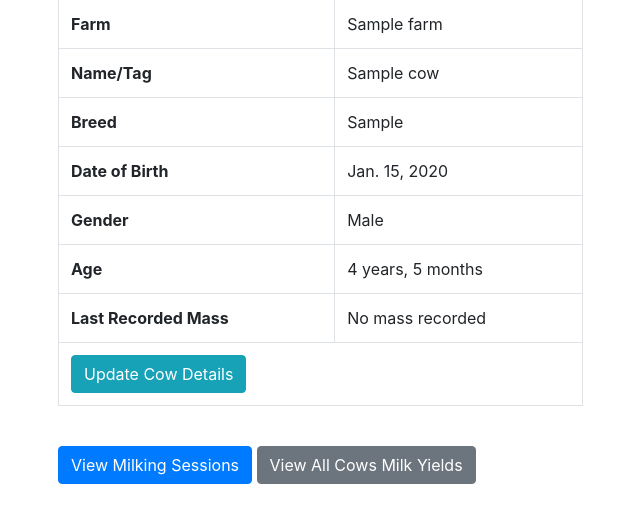
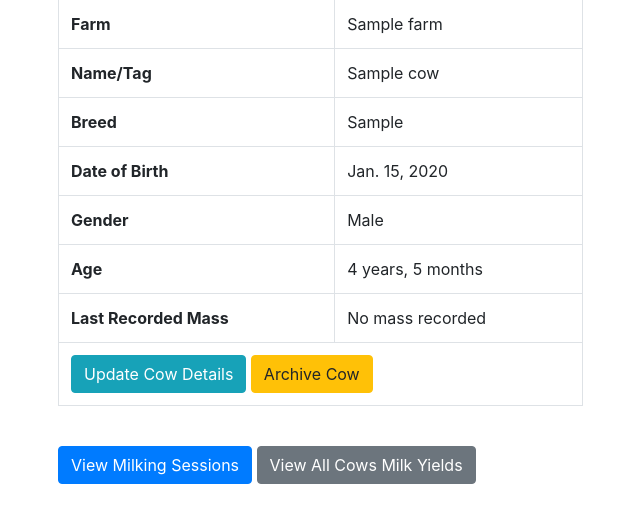
Before and after one commit to AlvinOt/dairy-django, a Django app: a page that uses mashamba/templates/mashamba/dairyfarm/cow_detail.html in a window 1280 px wide. Shown: the part 175-698 px from the top of the page, without its empty margins (42-682 px from the left). Run offline with Django 4.2, Linux system fonts and the light colour scheme; a user stored in the database is signed in; tables that the repository leaves empty hold one stand-in row (values such as "Sample post"); some libraries are stand-ins or nearby versions.

Commit message:
archive cows not in use

```diff
--- a/mashamba/forms.py
+++ b/mashamba/forms.py
@@ -29,7 +29,7 @@ class FarmSubscriptionForm(forms.ModelForm):
 class CowForm(forms.ModelForm):
     class Meta:
         model = Cow
-        fields = ['name_or_tag', 'breed', 'date_of_birth', 'gender']
+        fields = ['name_or_tag', 'breed', 'date_of_birth', 'gender', 'mass']
 
 
 class MilkingSessionForm(forms.ModelForm):
--- a/mashamba/models.py
+++ b/mashamba/models.py
@@ -64,6 +64,7 @@ class Cow(models.Model):
     gender = models.CharField(max_length=10, choices=GENDER_CHOICES)
     mass = models.FloatField(blank=True, null=True)
     updated = models.DateField(blank=True, default=date.today)
+    is_active = models.BooleanField(default=True)
 
 
     @property
--- a/mashamba/templates/mashamba/dairyfarm/cow_detail.html
+++ b/mashamba/templates/mashamba/dairyfarm/cow_detail.html
@@ -45,6 +45,7 @@
                     <tr>
                         <td colspan="2">
                             <a href="{% url 'mashamba:update_cow' slug=farm.slug cow_id=cow.id %}" class="btn btn-info">Update Cow Details</a>
+                            <a href="{% url 'mashamba:archive_cow' slug=farm.slug cow_id=cow.id %}" class="btn btn-warning" onclick="return confirm('Are you sure you want to archive this cow?');">Archive Cow</a>
                         </td>
                     </tr>
                 </tbody>
--- a/mashamba/urls.py
+++ b/mashamba/urls.py
@@ -21,6 +21,7 @@ urlpatterns = [
     path('<slug:slug>/cows/add-cow/', views.add_cow_view, name='add_cow'),
     path('<slug:slug>/cows/<int:cow_id>/', views.cow_detail_view, name='cow_detail'),
     path('<slug:slug>/cows/<int:cow_id>/update/', views.update_cow_view, name='update_cow'),
+    path('farms/<slug:slug>/cows/<int:cow_id>/archive/', views.archive_cow_view, name='archive_cow'),
     path('<slug:slug>/cows/<int:cow_id>/milking-sessions/', views.milking_sessions_view, name='milking_sessions'),
     path('<slug:slug>/cows/<int:cow_id>/milking-sessions/add-milking-session/', views.add_milking_session_view, name='add_milking_session'),
     path('<slug:slug>/all_cows_milk/', views.all_cows_milk_view, name='all_cows_milk'),
--- a/mashamba/views.py
+++ b/mashamba/views.py
@@ -125,7 +125,7 @@ def add_cow_view(request, slug):
 def cow_list_view(request, slug):
     user = request.user
     farm = get_object_or_404(Farm, slug=slug, manager=user)
-    cows = Cow.objects.filter(farm=farm)
+    cows = Cow.objects.filter(farm=farm, is_active=True)
 
     # Pagination
     paginator = Paginator(cows, 7)  # Show 10 cows per page
@@ -180,6 +180,16 @@ def update_cow_view(request, slug, cow_id):
     }
 
     return render(request, 'mashamba/dairyfarm/update_cow.html', context)
+
+
+@login_required
+def archive_cow_view(request, slug, cow_id):
+    user = request.user
+    farm = get_object_or_404(Farm, slug=slug, manager=user)
+    cow = get_object_or_404(Cow, id=cow_id, farm=farm)
+    cow.is_active = False  # Mark the cow as inactive
+    cow.save()
+    return redirect('mashamba:cow_list', slug=farm.slug)
 
 
 @login_required
```
Also changed, not shown: mashamba/migrations/0011_cow_is_active.py (added).
